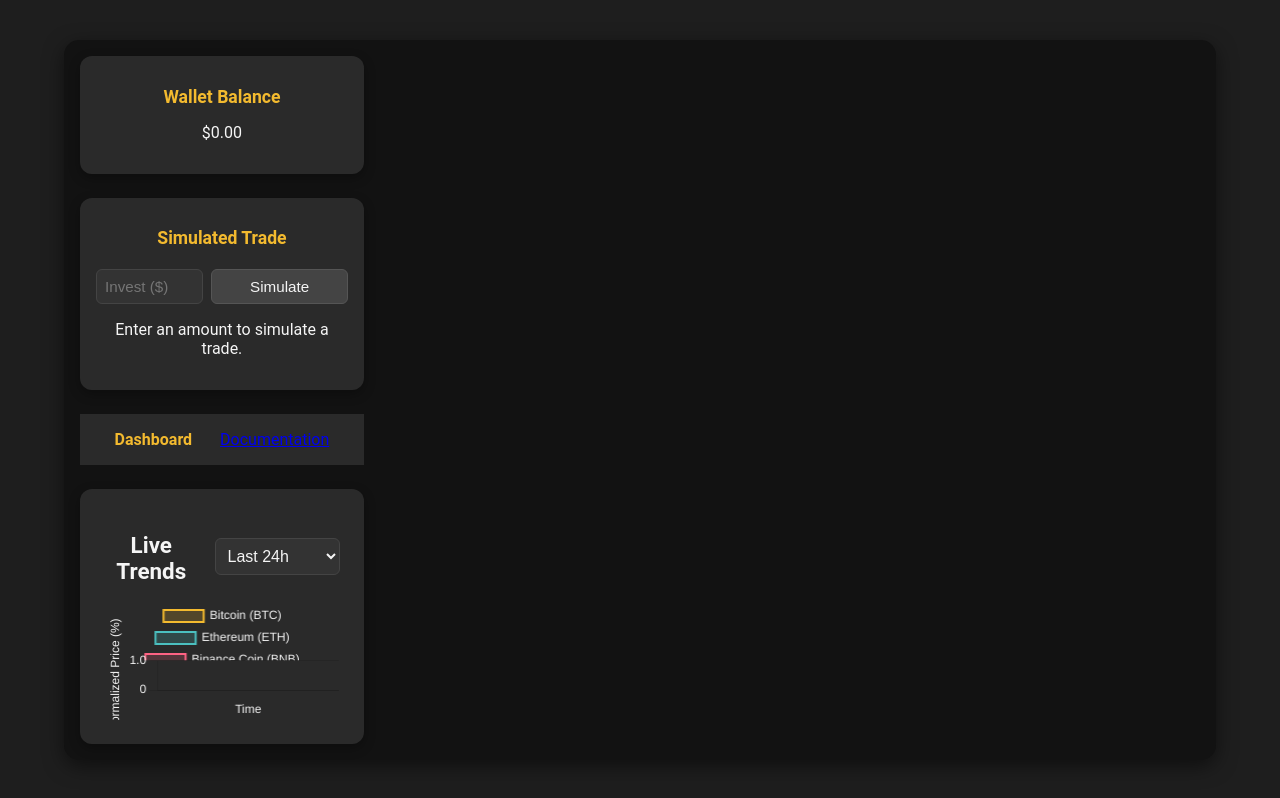
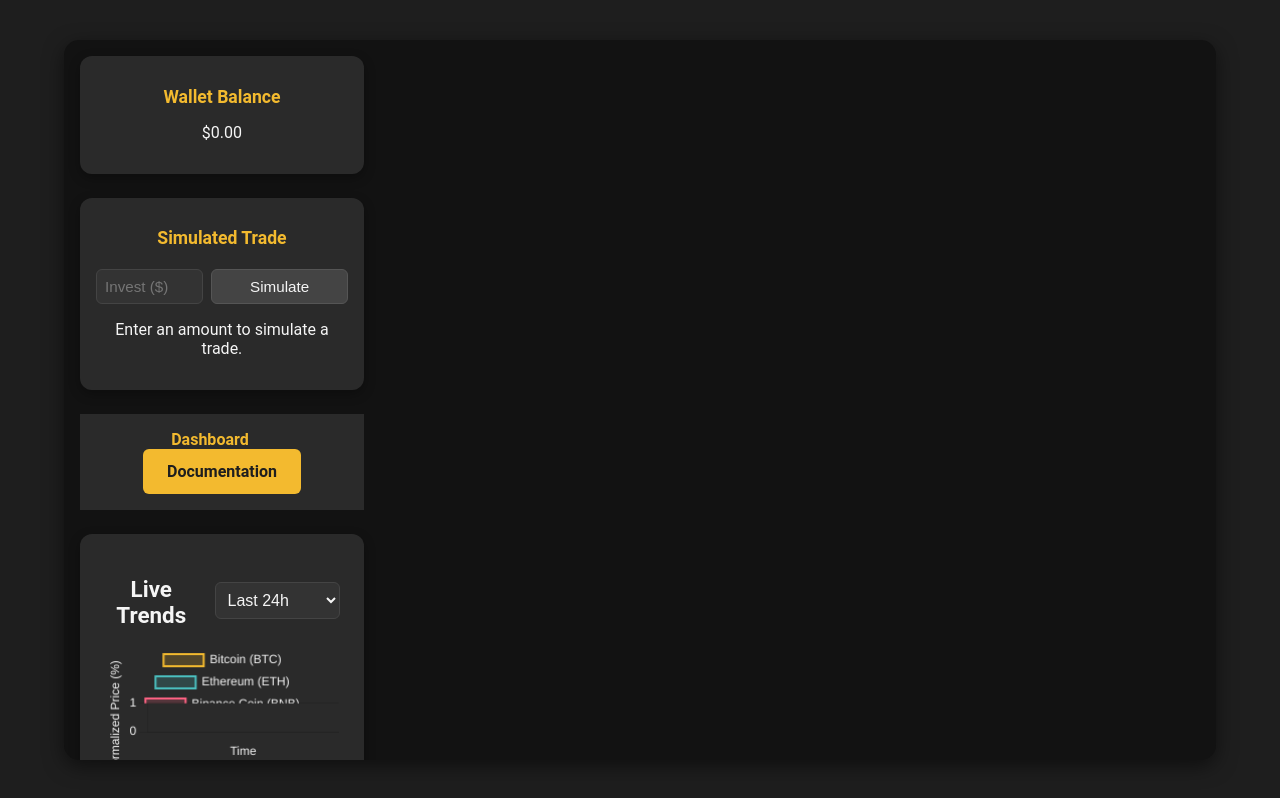
Before and after one commit to GFiorino/Binance-Api-Dashboard, a plain HTML site: page index.html in a window 1280 px wide. Drawn offline with nearby package versions, Linux system fonts and the light colour scheme; no server answers.

Commit message:
Update styles.css

```diff
--- a/styles.css
+++ b/styles.css
@@ -110,3 +110,21 @@ body {
   border-radius: 10px;
   position: relative; /* Constrain to parent container */
 }
+/* Documentation Button Styling */
+.dashboard-doc-button {
+    display: inline-block;
+    background-color: #F3BA2F;
+    color: #1E1E1E;
+    text-decoration: none;
+    padding: 0.8rem 1.5rem;
+    border-radius: 6px;
+    font-size: 1rem;
+    font-weight: bold;
+    transition: background-color 0.3s ease, transform 0.2s ease;
+}
+
+.dashboard-doc-button:hover {
+    background-color: #FFD700; /* Lighter gold on hover */
+    transform: translateY(-2px); /* Slight hover effect */
+    box-shadow: 0 4px 10px rgba(255, 215, 0, 0.4); /* Glow effect */
+}
```
